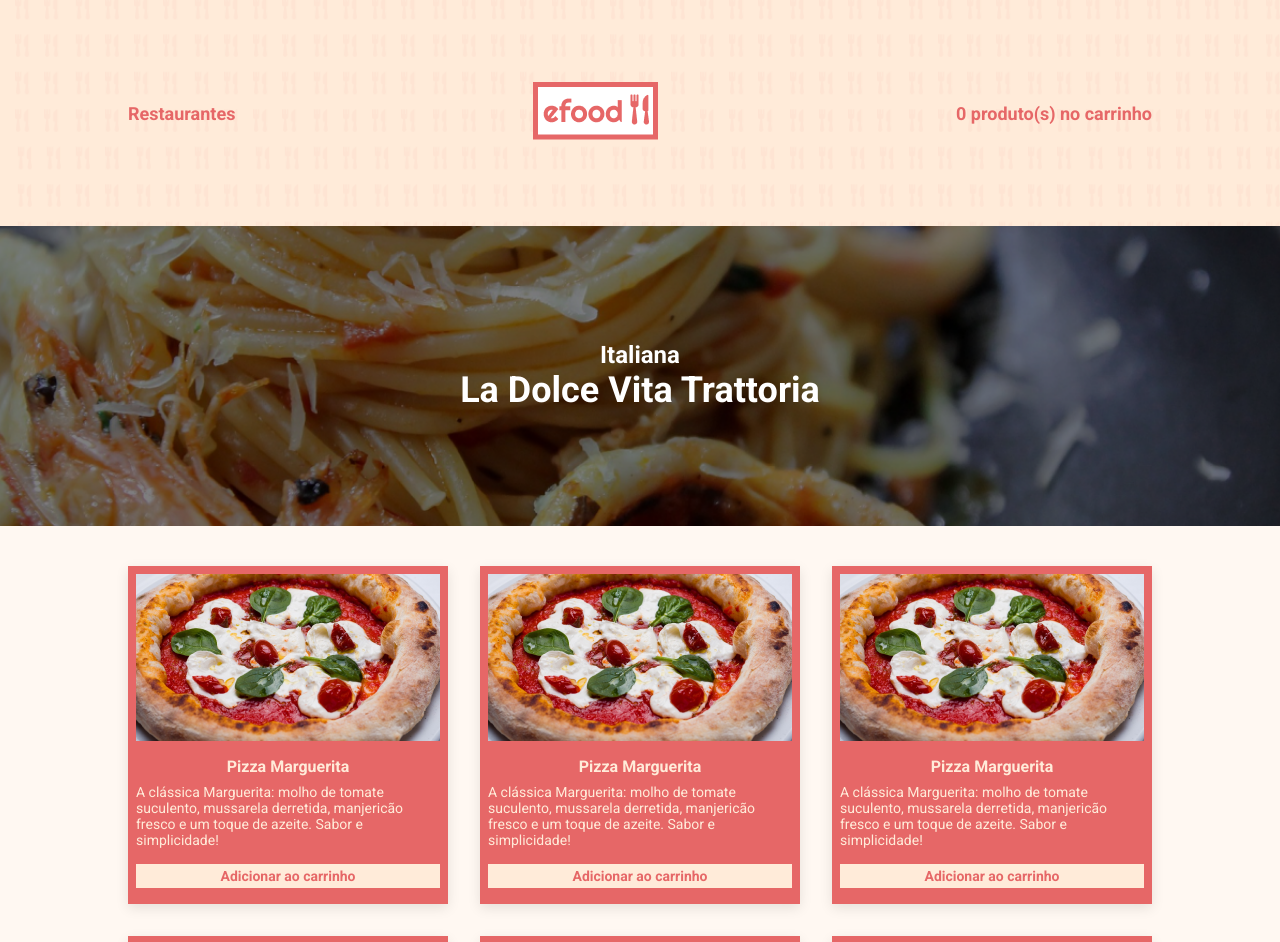
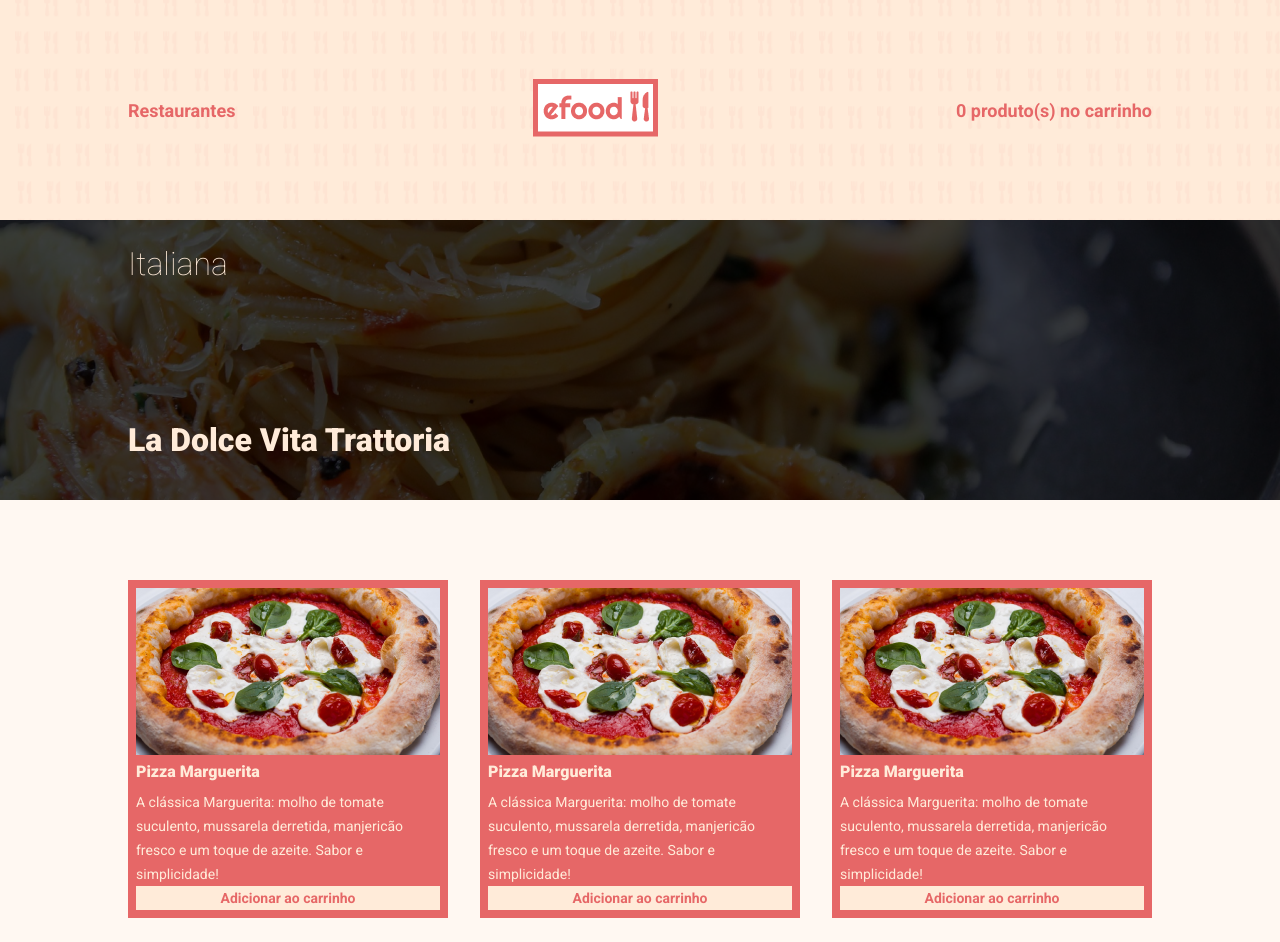
Before and after one commit to jonesnambundo/efood, a React (Create React App) app: page /restaurantes in a window 1280 px wide. Shown: the top 942 px of the page. Built offline with nearby package versions, Linux system fonts and the light colour scheme.

Commit message:
atualizado

```diff
--- a/src/components/Product/styles.ts
+++ b/src/components/Product/styles.ts
@@ -17,7 +17,7 @@ export const Imagem = styled.img`
 export const TitleRatingWrapper = styled.div`
   display: flex;
   align-items: center;
-  justify-content: space-between; /* Alinha o título e a classificação nas extremidades */
+  justify-content: space-between;
   margin-top: 8px;
   margin-left: 8px;
 `
@@ -65,7 +65,7 @@ export const Infos = styled.div`
 
 export const SaibaMais = styled.div`
   margin-left: 8px;
-  margin-bottom: 8px;
+  margin-bottom: 10px;
   a {
     background-color: ${cores.vermelho};
     color: ${cores.branca};
--- a/src/components/pages/Banner/index.tsx
+++ b/src/components/pages/Banner/index.tsx
@@ -3,8 +3,10 @@ import { BannerContainer } from './styles'
 
 const Banner = () => (
   <BannerContainer>
-    <span>Italiana</span>
-    <h2>La Dolce Vita Trattoria</h2>
+    <div className="container">
+      <span>Italiana</span>
+      <h2>La Dolce Vita Trattoria</h2>
+    </div>
   </BannerContainer>
 )
 
--- a/src/components/pages/Banner/styles.ts
+++ b/src/components/pages/Banner/styles.ts
@@ -1,14 +1,41 @@
 import styled from 'styled-components'
 import bannerImg from '../../../assets/images/backgroungPerfil.png'
+import { cores } from '../../../styles'
 
 export const BannerContainer = styled.div`
-  height: 300px;
+  height: 280px;
   background: url(${bannerImg}) center/cover no-repeat;
   display: flex;
-  flex-direction: column;
-  justify-content: center;
-  align-items: center;
-  color: white;
   font-size: 24px;
   font-weight: bold;
+  object-fit: cover;
+  position: relative;
+
+  &::before {
+    content: '';
+    position: absolute;
+    top: 0;
+    left: 0;
+    width: 100%;
+    height: 100%;
+    background-color: rgba(0, 0, 0, 0.5);
+  }
+
+  span {
+    top: 24px;
+    color: ${cores.chantili};
+    font-size: 32px;
+    font-weight: 100;
+    line-height: 40px;
+    position: relative;
+  }
+
+  h2 {
+    margin-top: 160px;
+    color: ${cores.chantili};
+    font-size: 32px;
+    font-weight: 900;
+    line-height: 40px;
+    position: relative;
+  }
 `
--- a/src/components/pages/FoodList/styles.ts
+++ b/src/components/pages/FoodList/styles.ts
@@ -5,55 +5,53 @@ export const PageContainer = styled.div`
   max-width: 1024px;
   width: 100%;
   margin: 0 auto;
-  padding: 40px 0;
 `
-
 export const FoodContainer = styled.div`
   display: grid;
-  grid-template-columns: repeat(auto-fill, minmax(300px, 1fr));
+  grid-template-columns: 1fr 1fr 1fr;
   gap: 32px;
-  justify-items: center;
   width: 100%;
+  margin-top: 80px;
+  margin-bottom: 120px;
 `
-
 export const FoodCard = styled.div`
   display: flex;
   flex-direction: column;
-  align-items: center;
-  padding: 8px;
   background-color: ${cores.vermelho};
-  box-shadow: 0px 4px 12px rgba(0, 0, 0, 0.1);
   width: 100%;
   max-width: 320px;
   height: 338px;
-  text-align: start;
+  padding: 8px;
 
   h3 {
-    margin: 16px 0 8px;
+    width: 124px;
+    height: 19px;
+    color: ${cores.chantili};
     font-size: 16px;
-    font-weight: bold;
-    color: ${cores.chantili};
-    text-align: start;
+    font-weight: 900;
+    line-height: 18px;
+    margin-top: 8px;
+    margin-bottom: 8px;
   }
 
   p {
+    width: 304px;
+    height: 88px;
+    color: ${cores.chantili};
     font-size: 14px;
-    color: ${cores.chantili};
-    margin-bottom: 16px;
+    font-weight: 400;
+    line-height: 24px;
+    margin-bottom: 8px;
   }
 `
-
 export const FoodImage = styled.img`
-  width: 100%;
   max-width: 304px;
   height: 167px;
 `
-
 export const AddButton = styled.button`
-  width: calc(100% - 16px); /* Subtrai 8px de margem para cada lado */
-  margin: 0 8px;
+  width: 100%;
   height: 24px;
-  width: 304px;
+  max-width: 304px;
   background-color: ${cores.chantili};
   color: ${cores.vermelho};
   border: none;
@@ -61,6 +59,7 @@ export const AddButton = styled.button`
   cursor: pointer;
   font-size: 14px;
   transition: background-color 0.3s;
+  padding: 4px;
 
   &:hover {
     background-color: #e55337;
--- a/src/components/pages/HeaderPerfil/styles.ts
+++ b/src/components/pages/HeaderPerfil/styles.ts
@@ -22,7 +22,7 @@ export const HeaderContainer = styled.header`
     justify-content: space-between;
     width: 100%;
     max-width: 1024px; /* Alinhado ao máximo do GlobalCss */
-    height: 186px;
+    height: 180px;
     text-align: center;
     padding: 40px 0;
   }
```
